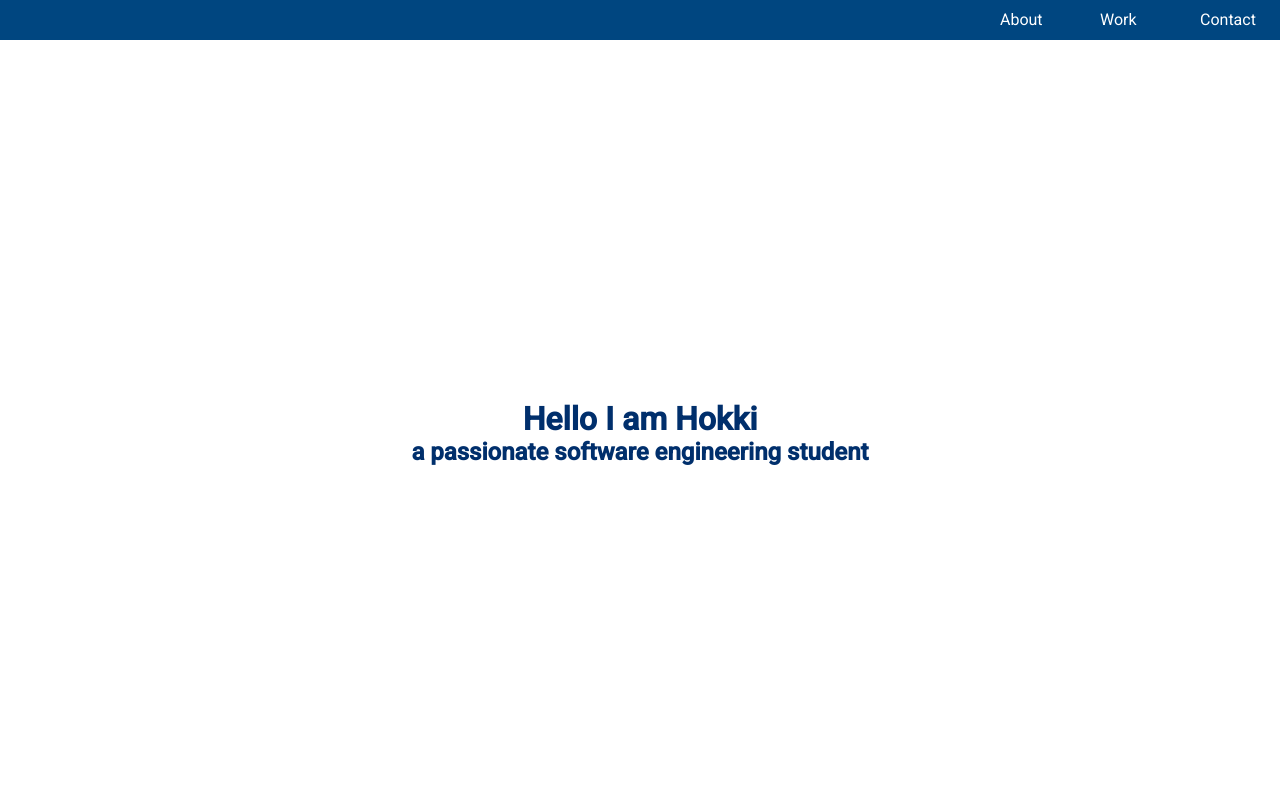
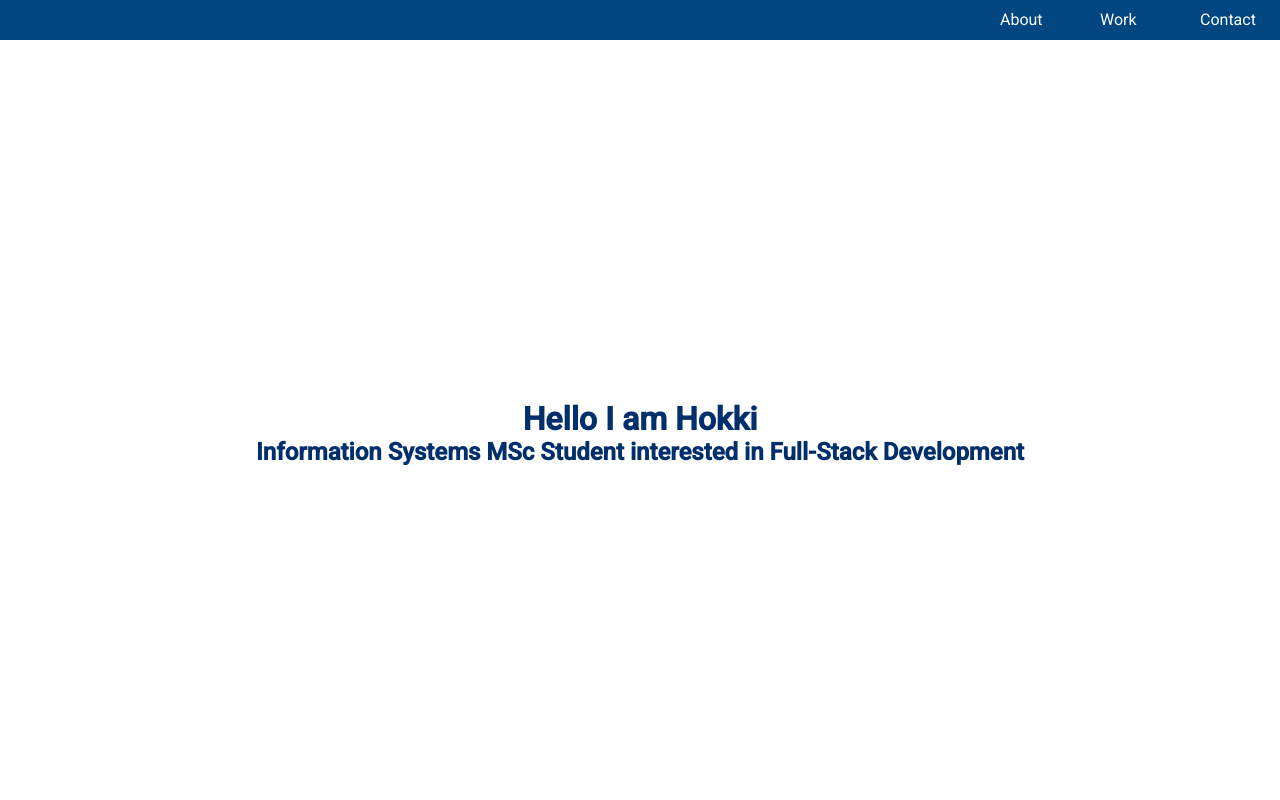
Before and after one commit to hokkichan/freecodecamp-projects, a plain HTML site: page responsive-web-design/portfolio-page/index.html in a window 1280 px wide. Shown: the top 800 px of the page. Drawn offline with Linux system fonts and the light colour scheme.

Commit message:
Update index.html

```diff
--- a/responsive-web-design/portfolio-page/index.html
+++ b/responsive-web-design/portfolio-page/index.html
@@ -23,7 +23,7 @@
   <section id="welcome-section">
     <div>
     <h1>Hello I am Hokki</h1>
-    <h2>a passionate software engineering student</h2>
+    <h2>Information Systems MSc Student interested in Full-Stack Development</h2>
     </div>
   </section>
   <section><hr style="border: 1px solid grey;"/></section>
```
